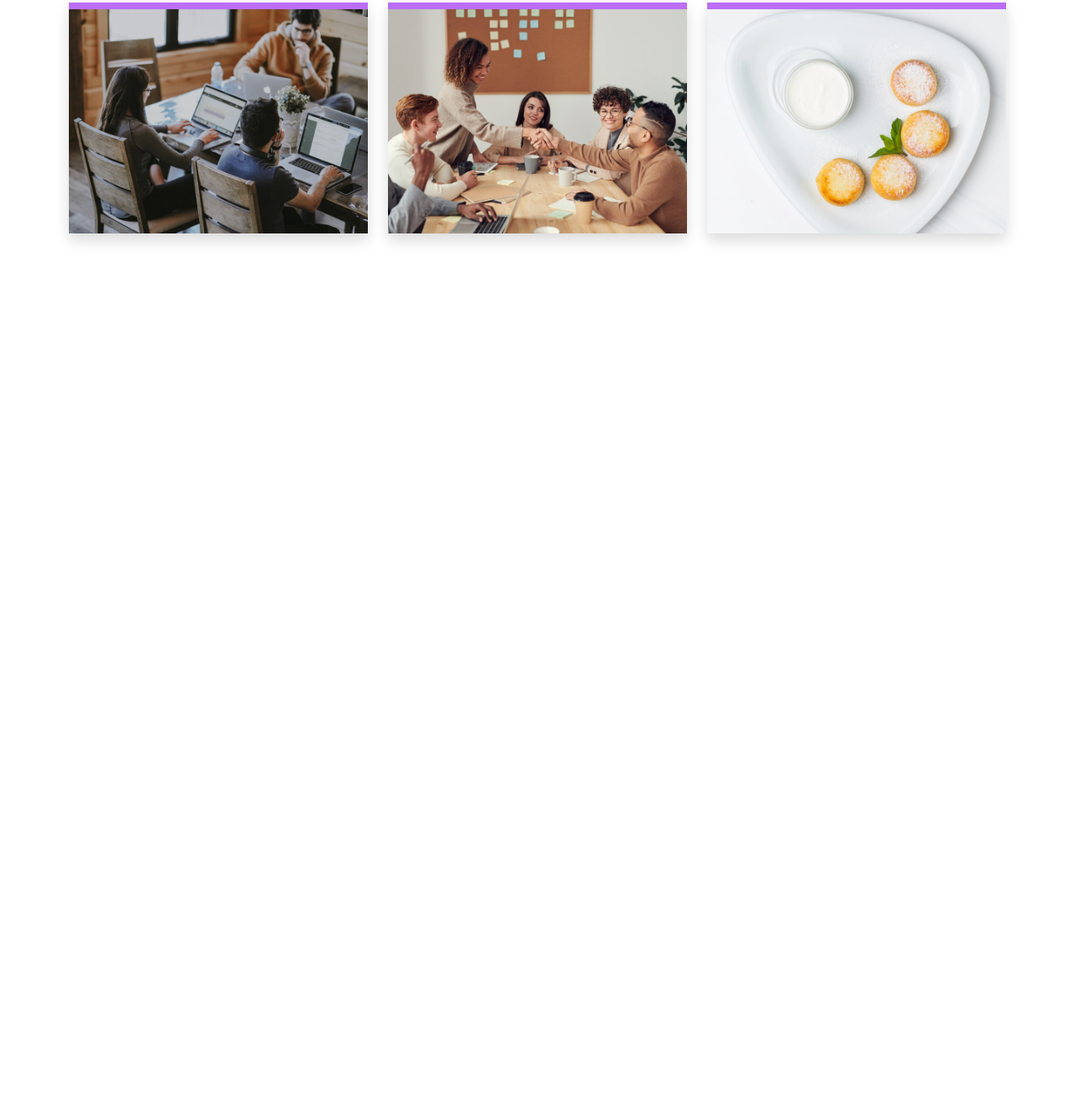
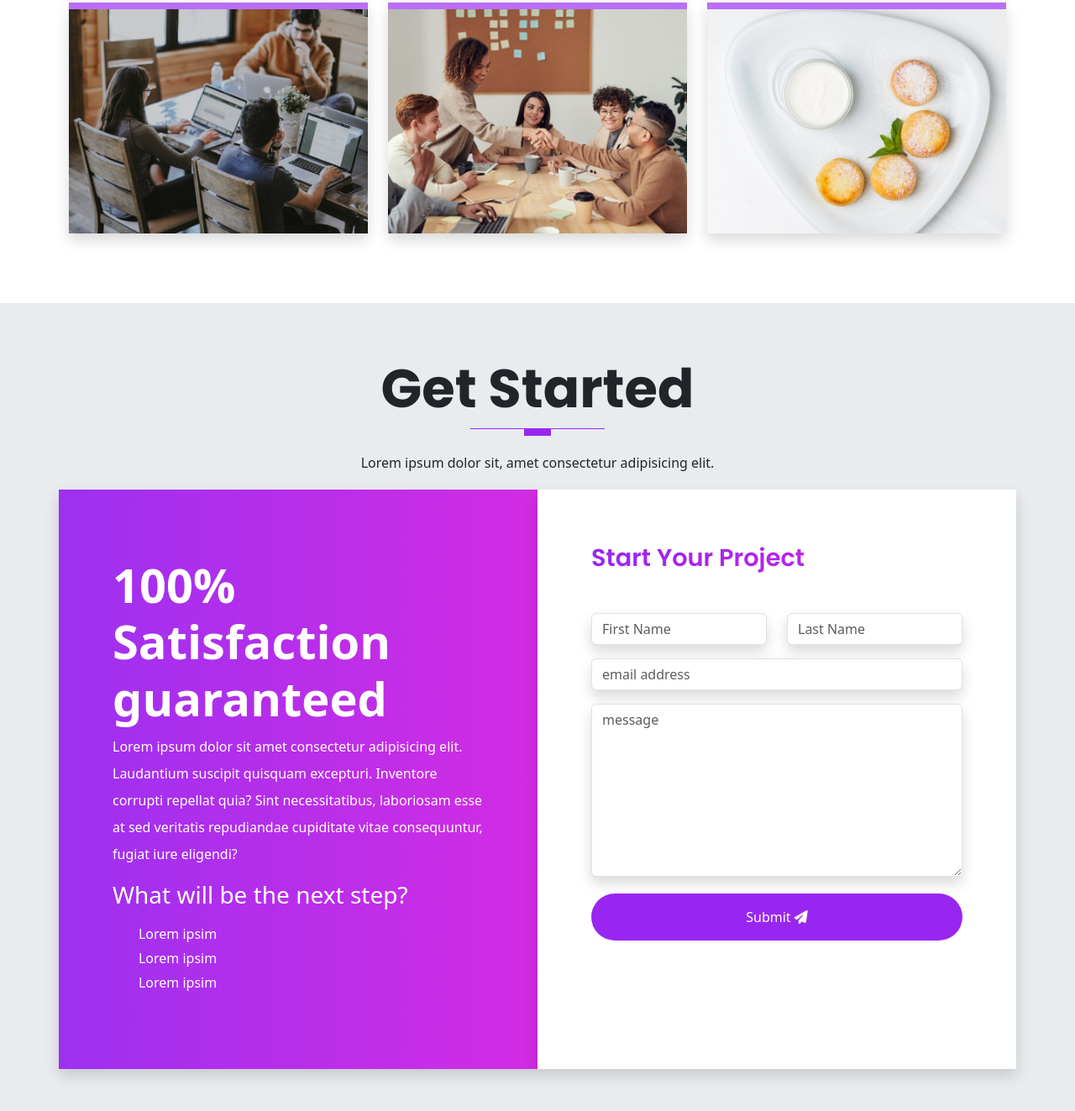
Before and after one commit to duytran/portfolio-web-1, a website: page index.html in a window 1280 px wide. Shown: the part 6046-7369 px from the top of the page at 84% size. Before the commit the page ends 6407 px from the top, so only its background shows below. Drawn offline with Linux system fonts and the light colour scheme.

Commit message:
get start section

```diff
--- a/index.html
+++ b/index.html
@@ -714,8 +714,58 @@
           </div>
         </div>
       </div>
+    </section>
 
-
+    <!-- Getstarted  -->
+    <section id="contact" class="get-started">
+      <div class="container">
+        <div class="row text-center">
+          <h1 class="display-3 fw-bold text-capitalize">Get Started</h1>
+          <div class="heading-line"></div>
+          <p class="lh-lg">Lorem ipsum dolor sit, amet consectetur adipisicing elit.</p>
+        </div>
+        <div class="row text-white">
+          <div class="col-12 col-lg-6 gradient shadow p-3">
+            <div class="cta-info w-100">
+              <h4 class="display-4 fw-bold">
+                100% Satisfaction guaranteed
+              </h4>
+              <p class="lh-lg">Lorem ipsum dolor sit amet consectetur adipisicing elit. Laudantium suscipit quisquam excepturi. Inventore corrupti repellat quia? Sint necessitatibus, laboriosam esse at sed veritatis repudiandae cupiditate vitae consequuntur, fugiat iure eligendi?</p>
+              <h3 class="display-3--brief">What will be the next step?</h3>
+              <ul class="cta-info__list">
+                <li>Lorem ipsim</li>
+                <li>Lorem ipsim</li>
+                <li>Lorem ipsim</li>
+              </ul>
+            </div>
+          </div>
+          <div class="col-12 col-lg-6 bg-white shadow p-3">
+            <div class="form w-100 pb-2">
+              <h4 class="display-3--title mb-5">Start your project</h4>
+              <form action="#" class="row">
+                <div class="col-lg-6 col-md-6 mb-3">
+                  <input type="text" placeholder="First Name" id="inputFirstName" class="shadow form-control">
+                </div>
+                <div class="col-lg-6 col-md-6 mb-3">
+                  <input type="text" placeholder="Last Name" id="inputFirstLame" class="shadow form-control">
+                </div>
+                <div class="col-lg-12 mb-3">
+                  <input type="email" placeholder="email address" id="inputEmail" class="shadow form-control">
+                </div>
+                <div class="col-lg-12 mb-3">
+                  <textarea name="message" placeholder="message" id="message" cols="30" rows="8" class="shadow form-control"></textarea>
+                </div>
+                <div class="text-center d-grid mt-1">
+                  <button type="button" class="btn btn-primary rounded-pill pt-3 pb-3">
+                    Submit
+                    <i class="fas fa-paper-plane"></i>
+                  </button>
+                </div>
+              </form>
+            </div>
+          </div>
+        </div>
+      </div>
     </section>
 
     <script src="assets/vendors/glightbox/js/glightbox.min.js"></script>
--- a/scss/components/_typography.scss
+++ b/scss/components/_typography.scss
@@ -70,3 +70,12 @@
   border-right: 0.1rem solid $gray-300;
   height: 100%;
 }
+
+// Gradient bg
+.gradient {
+  background: linear-gradient(
+    to right,
+    rgba($primary, 0.95),
+    rgba($secondary, 0.95)
+  );
+}
--- a/scss/sections/_get-started.scss
+++ b/scss/sections/_get-started.scss
@@ -0,0 +1,44 @@
+@use "../custom" as *;
+@use "../components/mixins" as *;
+
+.get-started {
+  padding: 4rem 0;
+  background-color: $gray-200;
+}
+
+.cta-info {
+  padding: 3rem;
+  margin: 1rem 0;
+
+  &__list {
+    position: relative;
+    list-style-type: none;
+    display: block;
+    padding-top: 0.5rem;
+    padding-left: 0.5rem;
+    margin-bottom: 0.5rem;
+
+    li::before {
+      font-family: "Font Awesome 5 Free";
+      content: "\f00c";
+      font-weight: 600;
+      margin-right: 0.5rem;
+      font-size: 1.2rem;
+    }
+  }
+}
+
+// Form
+.form {
+  padding: 3rem;
+  button {
+    border: none;
+    color: $white;
+
+    a {
+      color: $white;
+      text-decoration: none;
+      text-transform: capitalize;
+    }
+  }
+}
```
Also changed, not shown: assets/css/style.css, 1 other file.
